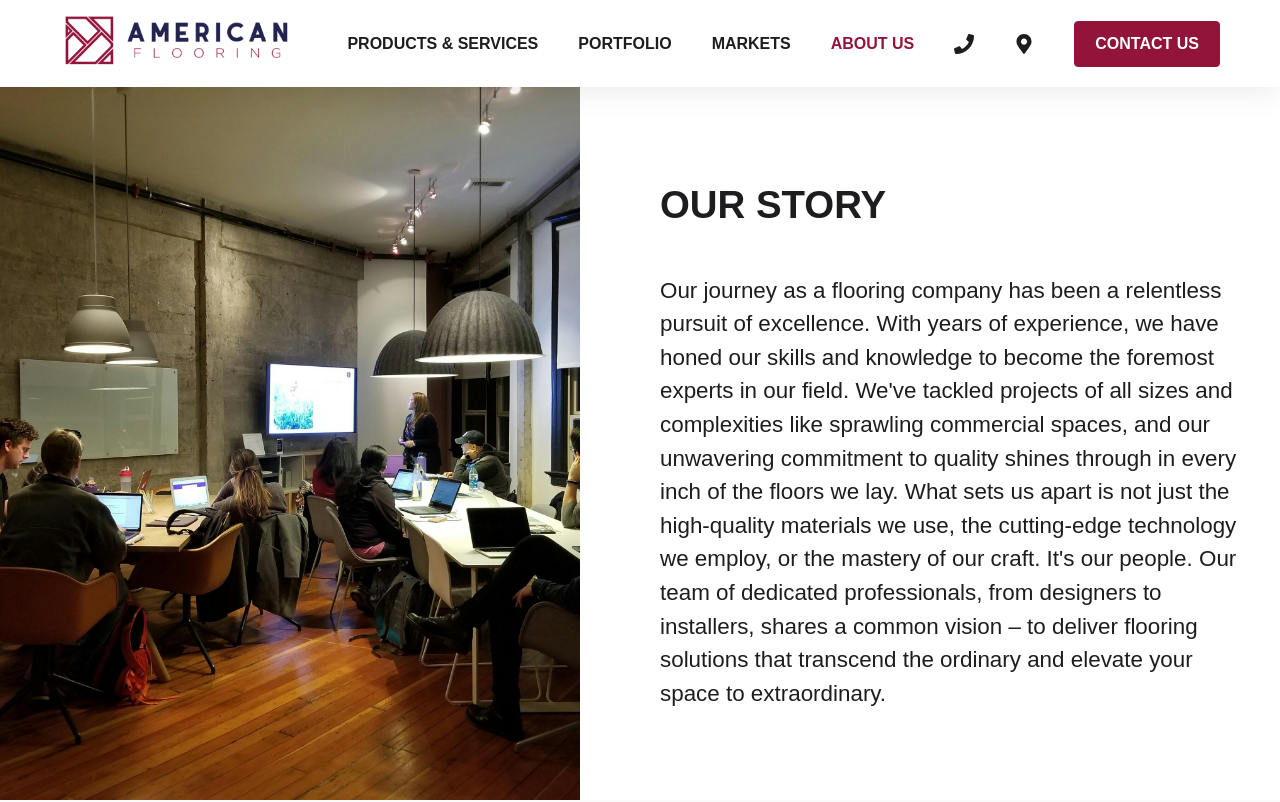
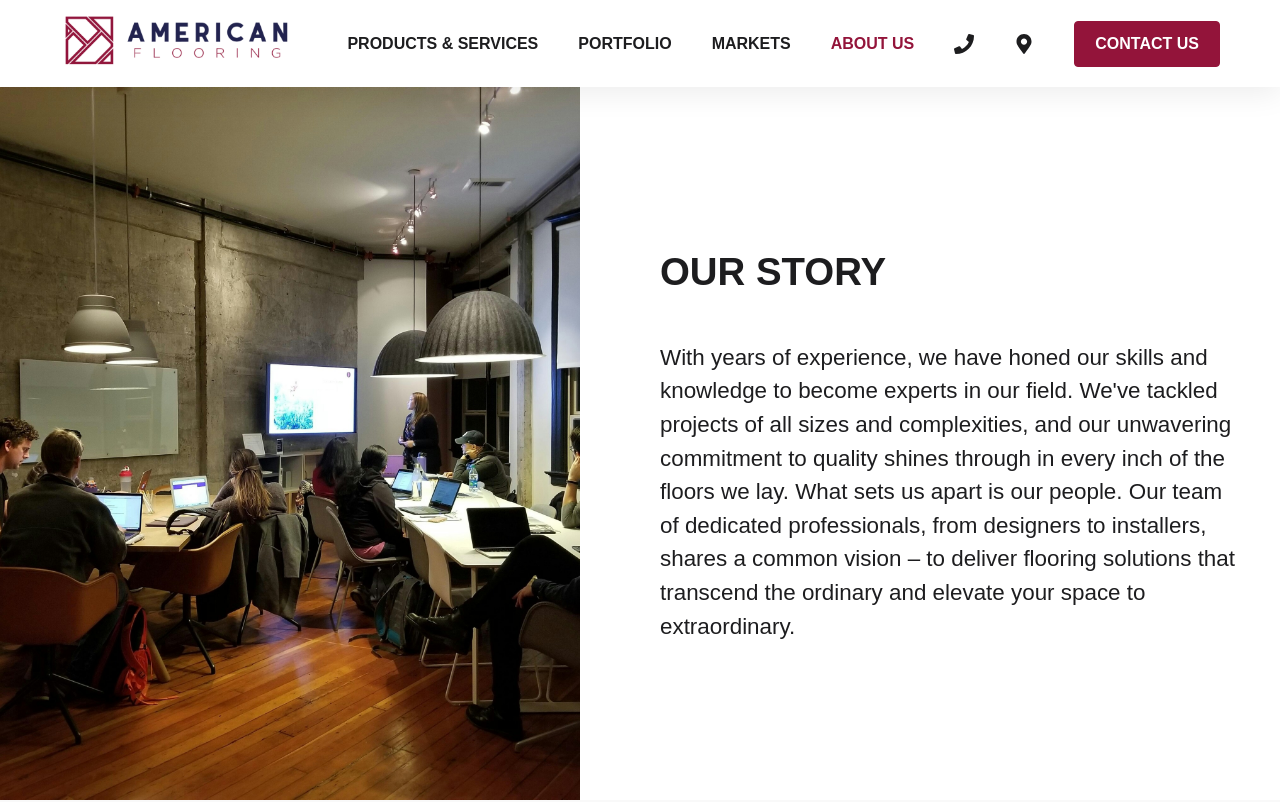
Before and after one commit to adivrskic/american-flooring-services, a Next.js app: page /about in a window 1280 px wide. Shown: the top 802 px of the page. Built offline with nearby package versions, Linux system fonts and the light colour scheme.

Commit message:
image fix

```diff
--- a/src/app/about/page.js
+++ b/src/app/about/page.js
@@ -13,7 +13,10 @@ const AboutPage = () => {
       <TwoCol
         imageSrc="/images/team.jpg"
         heading="Our Story"
-        subheading="Our journey as a flooring company has been a relentless pursuit of excellence. With years of experience, we have honed our skills and knowledge to become the foremost experts in our field. We've tackled projects of all sizes and complexities like sprawling commercial spaces, and our unwavering commitment to quality shines through in every inch of the floors we lay. What sets us apart is not just the high-quality materials we use, the cutting-edge technology we employ, or the mastery of our craft. It's our people. Our team of dedicated professionals, from designers to installers, shares a common vision – to deliver flooring solutions that transcend the ordinary and elevate your space to extraordinary."
+        subheading="
+          With years of experience, we have honed our skills and knowledge to become experts in our field.
+          We've tackled projects of all sizes and complexities, and our unwavering commitment to quality shines through in every inch of the floors we lay.
+          What sets us apart is our people. Our team of dedicated professionals, from designers to installers, shares a common vision – to deliver flooring solutions that transcend the ordinary and elevate your space to extraordinary."
       />
       <HeaderList
         header="Exceeding Expectations since 1999"
--- a/src/app/components/CTA.js
+++ b/src/app/components/CTA.js
@@ -14,7 +14,7 @@ const CenteredCTA = () => {
           As a company deeply rooted in the world of flooring, we take immense
           pride in every step we take, from the first consultation to the final
           installation. We understand that the choice of flooring can make or
-          break the aesthetics and functionality of a space. That's why we are
+          break the aesthetics and functionality of a space. We are
           driven by a passion to help you bring your vision to life, one tile at
           a time.
         </p>
--- a/src/app/components/CTA.scss
+++ b/src/app/components/CTA.scss
@@ -32,7 +32,7 @@
 
 @media (max-width: 768px) {
   .centered-cta {
-    height: fit-content;
+    height: 100%;
 
     &__title {
       font-size: $text-md;
```
